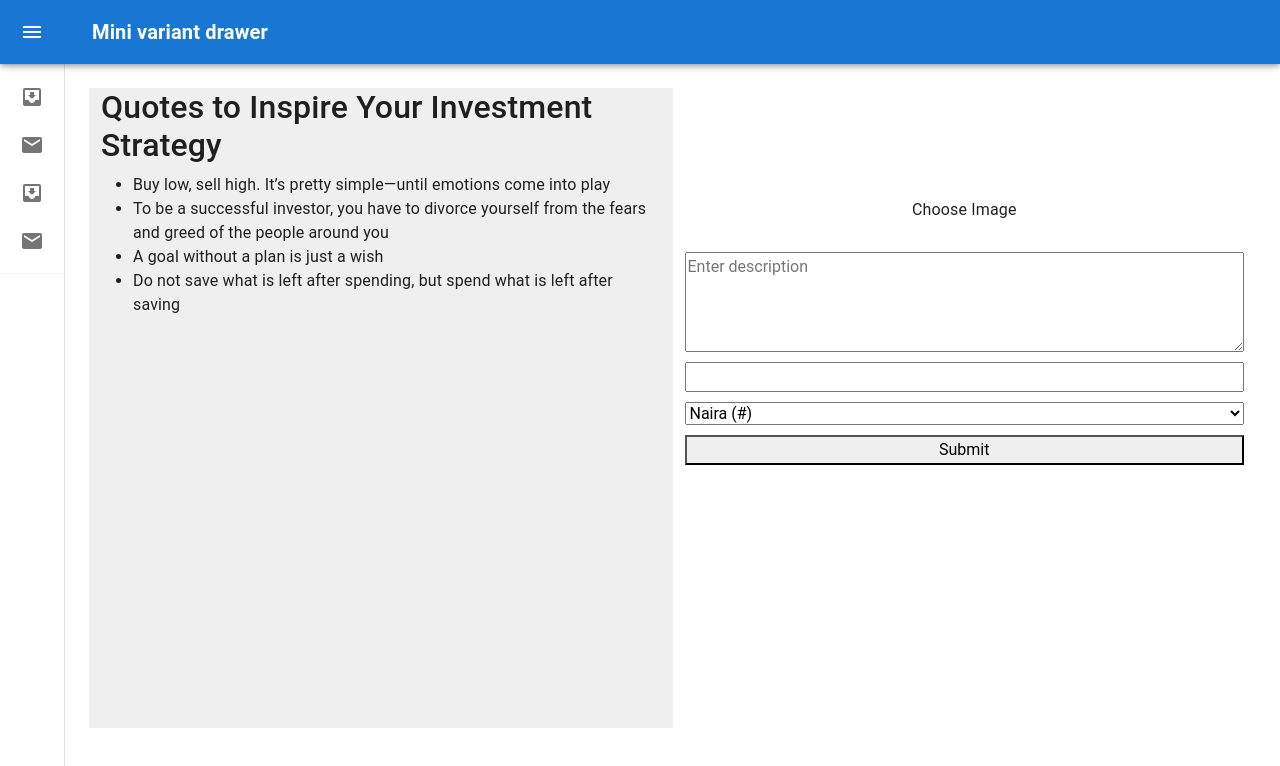
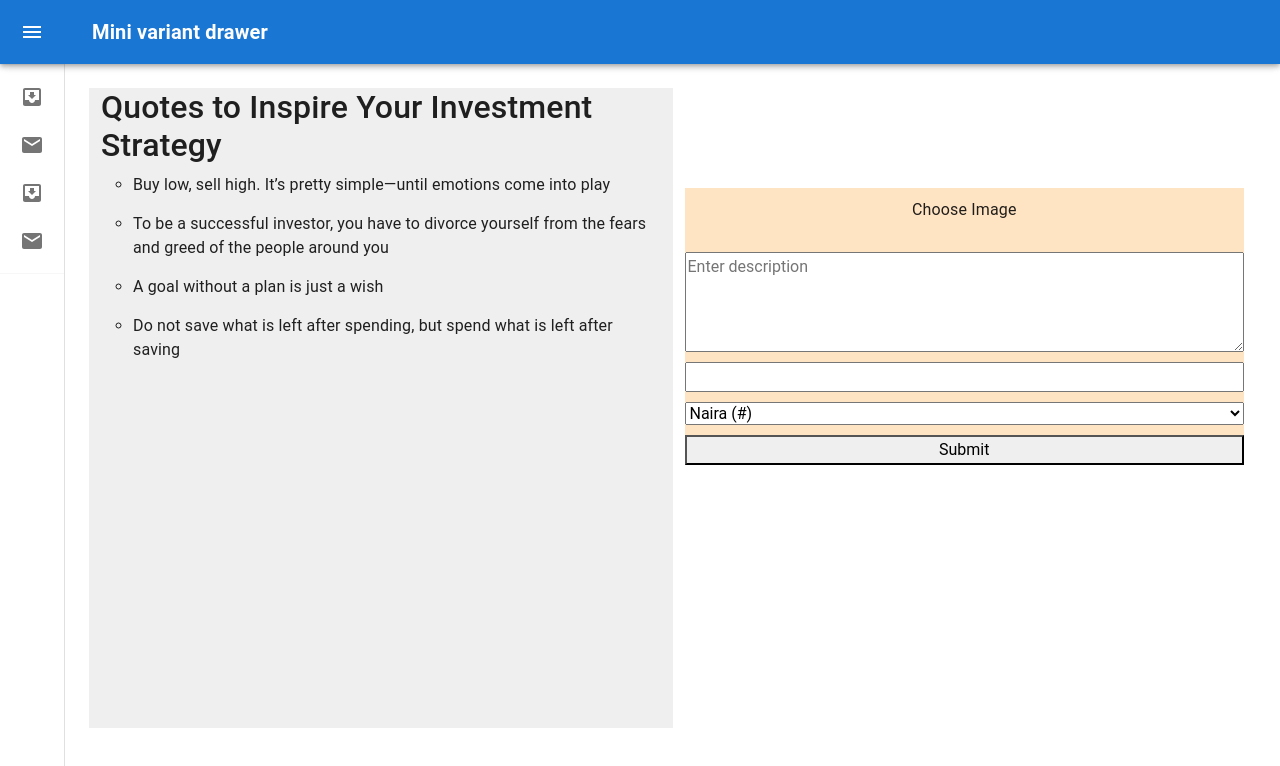
Before and after one commit to ADEDANCE/OUTLET-RUSH, a React (Vite) app: page /Seller in a window 1280 px wide. Shown: the top 766 px of the page. Built offline with nearby package versions, Linux system fonts and the light colour scheme.

Commit message:
Adjust the style

```diff
--- a/src/style/style.css
+++ b/src/style/style.css
@@ -91,11 +91,28 @@ nav {
     flex-direction: column;
     margin-top: 100px;
     align-items: center;
-    /* max-width: 400px; */
+    background-color: bisque;
+}
+
+
+.product-container {
+    display: flex;
+    flex-wrap: wrap;
+    gap: 20px;
 }
 
 .product-list {
-    display: grid;
-    grid-template-columns: min-content;
-    grid-row: unset;
+    background-color: burlywood;
+    border: 1px #000 solid;
+    width: 200px;
+    text-align: center;
 }
+
+.Quotes {
+    list-style:circle;
+
+}
+
+.Quotes li {
+    margin-bottom: 15px !important;
+}
```
